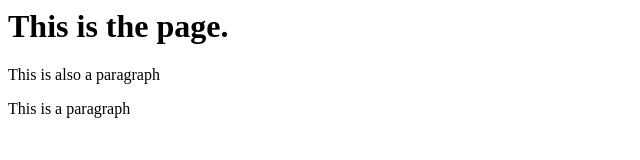
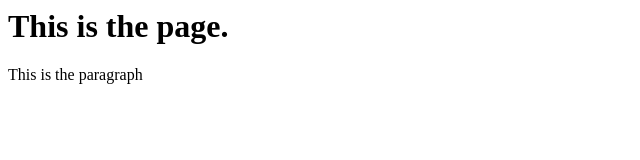
Before and after one commit to panwarakansha431/git-test, a website: page index.html in a window 1280 px wide. Shown: the whole page, without its empty margins (0-640 px from the left). Drawn offline with Linux system fonts and the light colour scheme.

Commit message:
fifth commit

```diff
--- a/index.html
+++ b/index.html
@@ -6,7 +6,6 @@
     </head>
     <body>
         <h1>This is the page.</h1>
-        <p>This is also a paragraph</p>
-        <p> This is a paragraph</p>
+        <p> This is the paragraph</p>
     </body>
 </html>
```
Also changed, not shown: package.json (added, +24 -0 lines), 2 other files.
